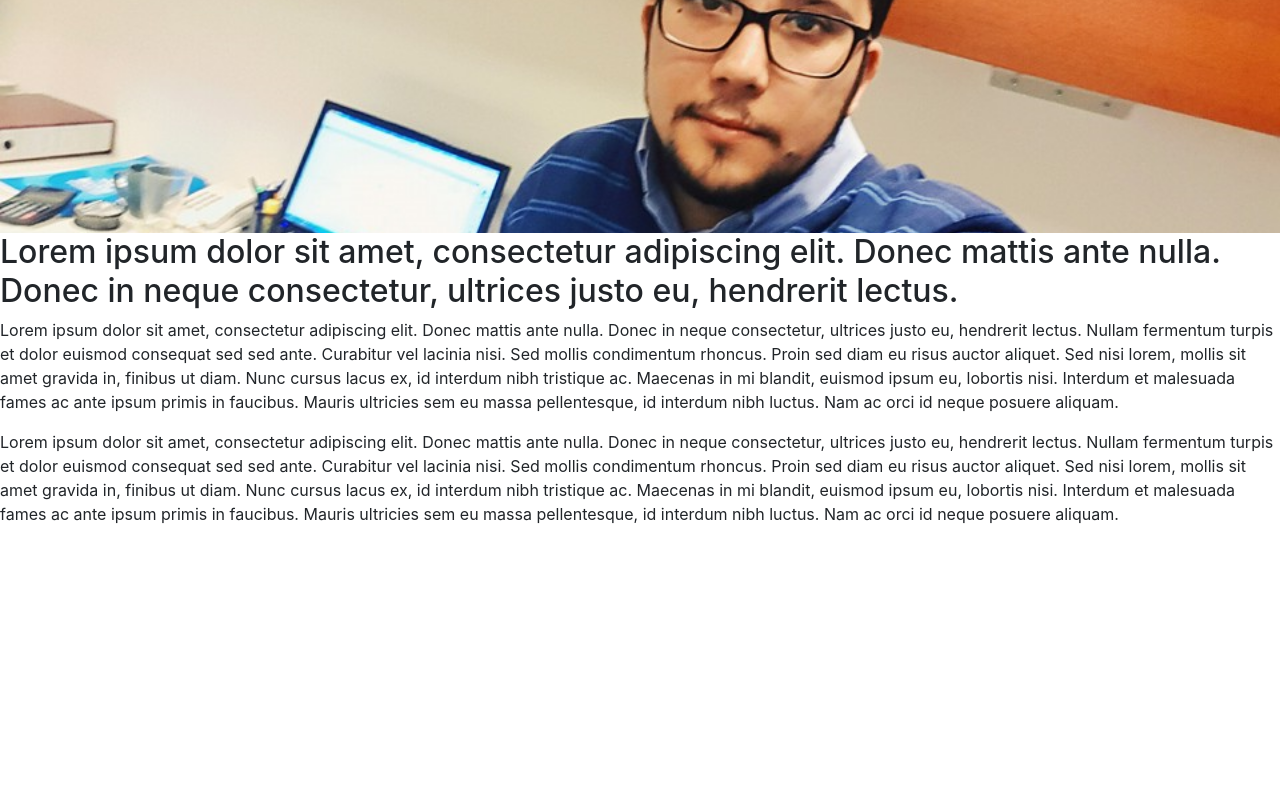
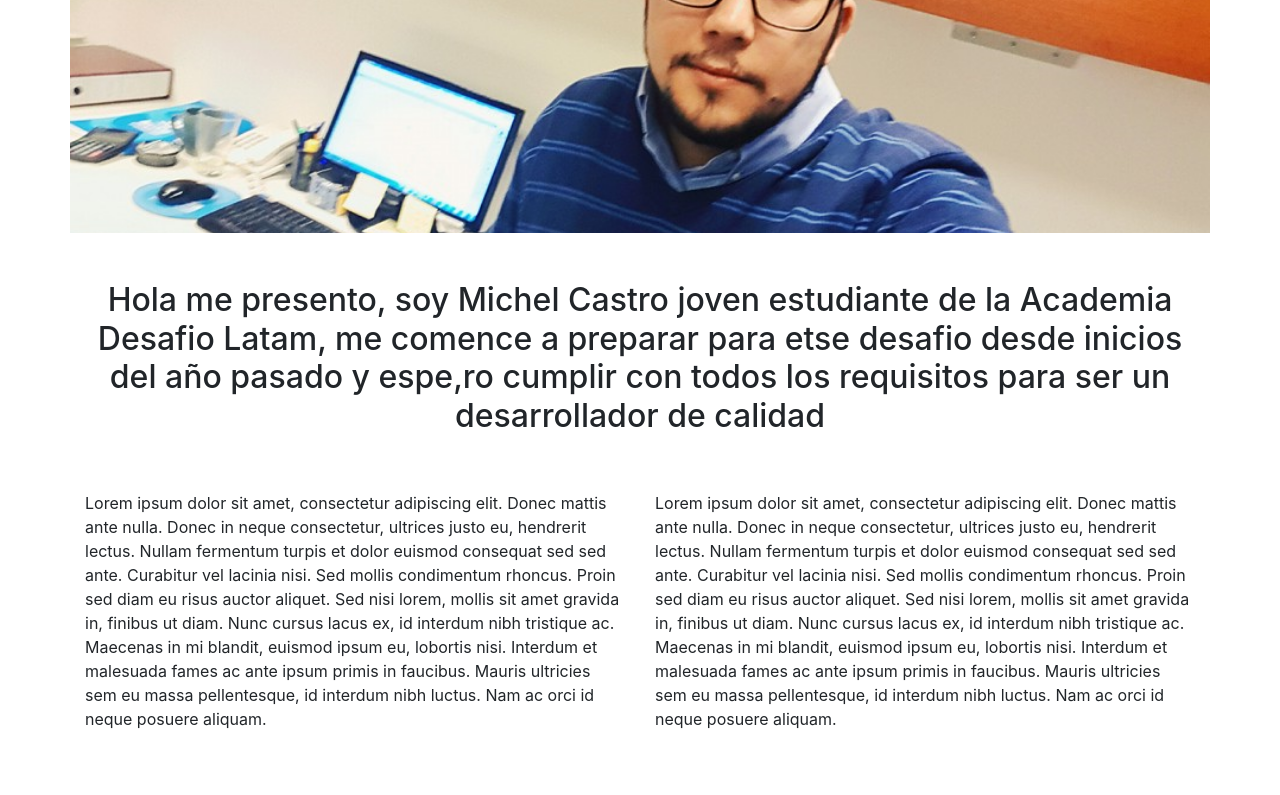
Before and after one commit to Michel-hub/Portafolio, a plain HTML site: page index.html in a window 1280 px wide. Shown: the part 413-1208 px from the top of the page. Before the commit the page ends 955 px from the top, so only its background shows below. Drawn offline with nearby package versions, Linux system fonts and the light colour scheme; files whose address does not match are found by name.

Commit message:
comentario de los cambio

```diff
--- a/index.html
+++ b/index.html
@@ -41,26 +41,27 @@
   </nav>
 <!-- Navbar -->
 <!-- inicio zona de header-->
-    <header id="inicio" class="hero-section img-fluid">
+    <header id="inicio" class="container hero-section img-fluid">
     <h1>Yo soy</h1>
     <h2 class="subtitulo">Michel Castro</h2>
     </header>
 <!--cierre zona de header-->
 
-<section>
-
-<article>
-  <h2>Lorem ipsum dolor sit amet, consectetur adipiscing elit. Donec mattis ante nulla. Donec in neque consectetur, ultrices justo eu, hendrerit lectus.</h2>
+<section class="container my-5">
+<div class="row">
+<article class="col-12 ">
+  <h2 class="text-center">Hola me presento, soy Michel Castro joven estudiante de la Academia Desafio Latam, me comence a preparar para etse desafio desde inicios del año pasado y espe,ro cumplir con todos los requisitos para ser un desarrollador de calidad</h2>
 </article>
-
-<article>
+</div>
+<div class="row my-5">
+<article class="col-xs-12 col-sm-12 col-md-6 col-lg-6 col-xl-6">
   <p>Lorem ipsum dolor sit amet, consectetur adipiscing elit. Donec mattis ante nulla. Donec in neque consectetur, ultrices justo eu, hendrerit lectus. Nullam fermentum turpis et dolor euismod consequat sed sed ante. Curabitur vel lacinia nisi. Sed mollis condimentum rhoncus. Proin sed diam eu risus auctor aliquet. Sed nisi lorem, mollis sit amet gravida in, finibus ut diam. Nunc cursus lacus ex, id interdum nibh tristique ac. Maecenas in mi blandit, euismod ipsum eu, lobortis nisi. Interdum et malesuada fames ac ante ipsum primis in faucibus. Mauris ultricies sem eu massa pellentesque, id interdum nibh luctus. Nam ac orci id neque posuere aliquam.</p>
 </article>
 
-<article>
+<article class="col-xs-12 col-sm-12 col-md-6 col-lg-6 col-xl-6">
   <p>Lorem ipsum dolor sit amet, consectetur adipiscing elit. Donec mattis ante nulla. Donec in neque consectetur, ultrices justo eu, hendrerit lectus. Nullam fermentum turpis et dolor euismod consequat sed sed ante. Curabitur vel lacinia nisi. Sed mollis condimentum rhoncus. Proin sed diam eu risus auctor aliquet. Sed nisi lorem, mollis sit amet gravida in, finibus ut diam. Nunc cursus lacus ex, id interdum nibh tristique ac. Maecenas in mi blandit, euismod ipsum eu, lobortis nisi. Interdum et malesuada fames ac ante ipsum primis in faucibus. Mauris ultricies sem eu massa pellentesque, id interdum nibh luctus. Nam ac orci id neque posuere aliquam.</p>
 </article>
-
+</div>
 </section>
 
 
```
